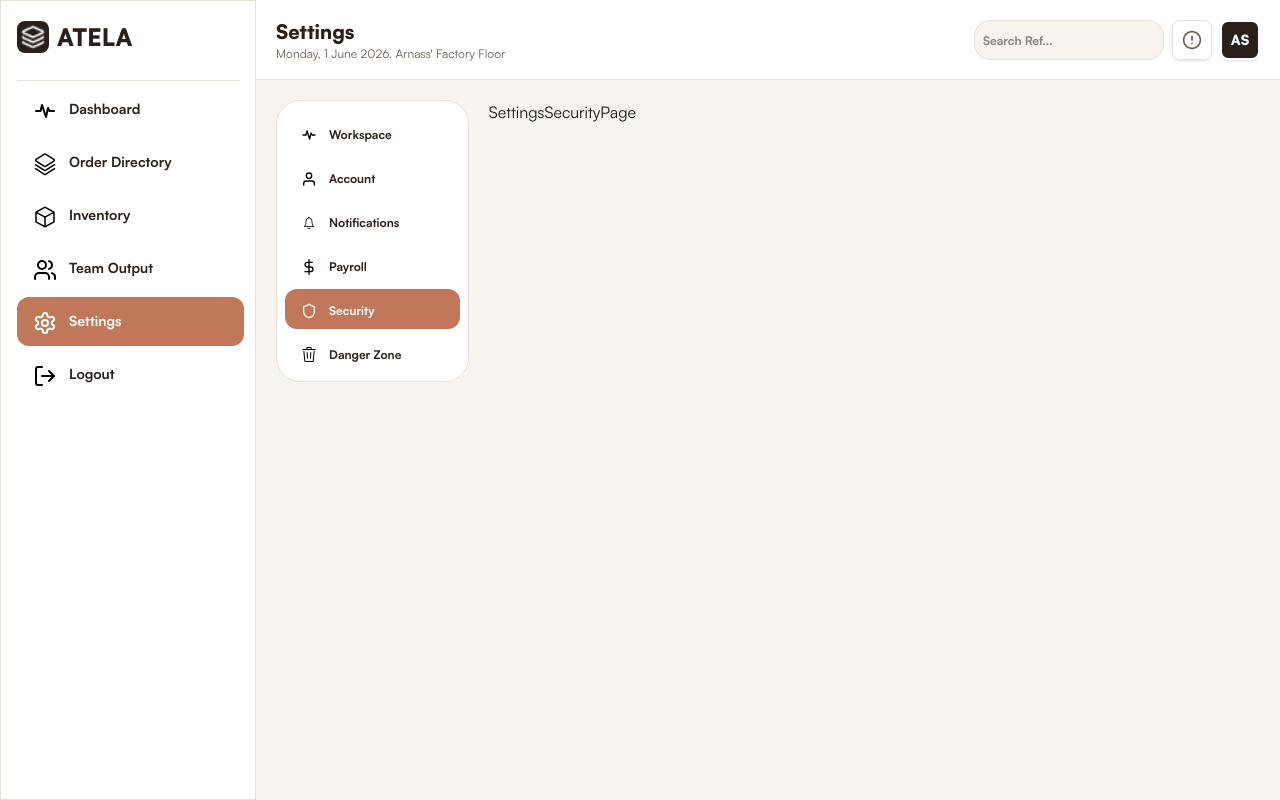
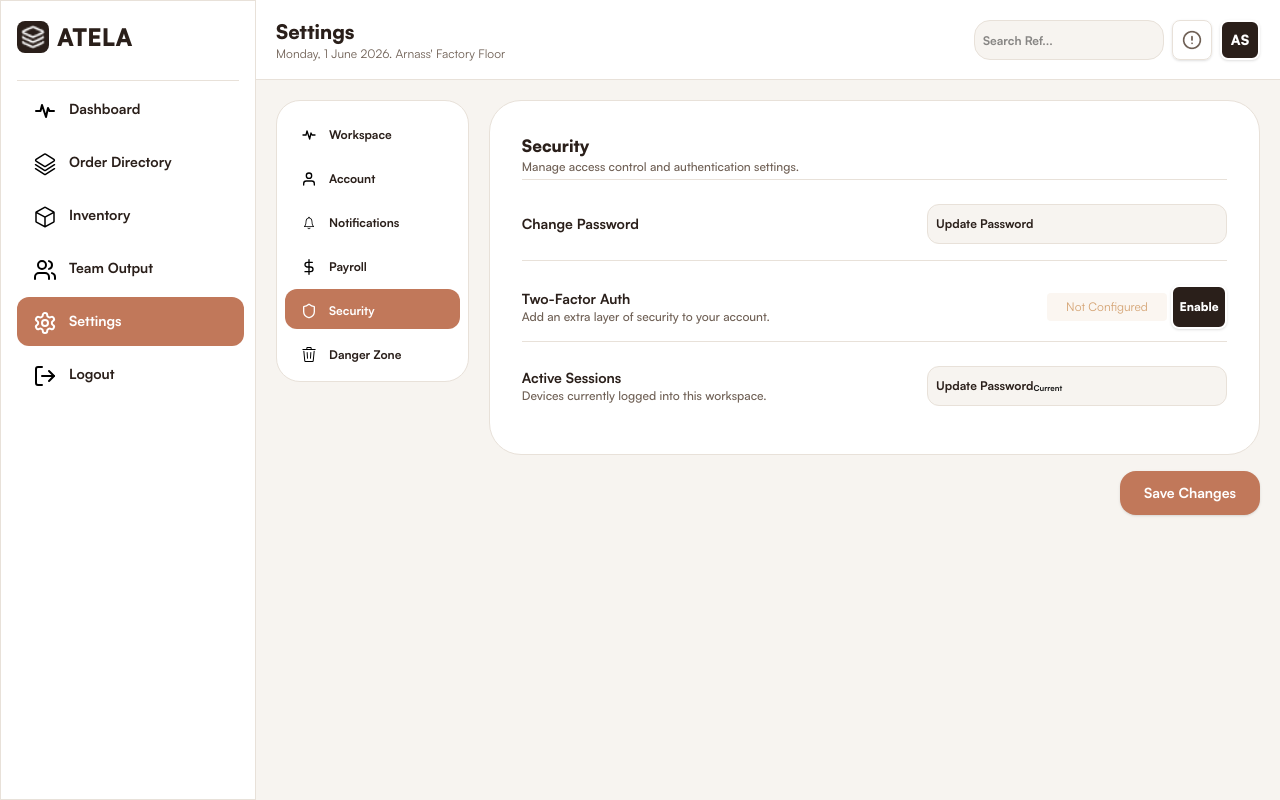
Before and after one commit to samuel-oluwadamisi/atela, a Next.js app: page /admin/settings/security in a window 1280 px wide. Built offline with nearby package versions, Linux system fonts and the light colour scheme.

Commit message:
feat: added navigation buttons for non-tech

```diff
--- a/src/app/(dashboard)/admin/settings/security/page.tsx
+++ b/src/app/(dashboard)/admin/settings/security/page.tsx
@@ -1,8 +1,11 @@
+import SecurityScreen from '@/features/admin/settings/screens/Security'
 import React from 'react'
 
 const SettingsSecurityPage = () => {
   return (
-    <div>SettingsSecurityPage</div>
+    <div>
+      <SecurityScreen />
+    </div>
   )
 }
 
--- a/src/app/(website)/page.tsx
+++ b/src/app/(website)/page.tsx
@@ -1,8 +1,17 @@
+'use client'
+import Button from "@/shared/components/Button"
+import { useRouter } from "next/navigation"
 
 
 const HomePage = () => {
+  const router = useRouter()
   return (
-    <div>ATELA Website</div>
+    <div className="flex flex-col items-center justify-center gap-2 h-screen">
+      <p>Atela Website</p>
+   <button className="bg-[#C1785A] p-2 rounded-md" onClick={()=>router.push('/admin')}>Go to Dashboard</button>
+   <button className="bg-[#C1785A] p-2 rounded-md" onClick={()=>router.push('/login')}>Go to Auth</button>
+
+    </div>
   )
 }
 
--- /dev/null
+++ b/src/features/admin/settings/screens/Security.tsx
@@ -0,0 +1,74 @@
+"use client";
+import Button from "@/shared/components/Button";
+import { useState } from "react";
+
+const SecurityScreen = () => {
+  const [factoryName, setFactoryName] = useState("");
+  return (
+    <>
+      <div className="bg-white border border-[#E8E1D9] rounded-4xl p-8">
+        <p className="font-black text-[17px] text-[#2A1F1A]">Security</p>
+        <p className="font-medium text-xs text-[#6E5F54]">
+          Manage access control and authentication settings.
+        </p>
+
+        <div className="flex items-center justify-between border-t border-[#E8E1D9] mt-1 pt-6 pb-4 ">
+          <div>
+            <p className="font-bold text-sm text-[#2A1F1A]">Change Password</p>
+          </div>
+
+          <div
+            className="flex items-center border-[#E8E1D9] border rounded-xl w-75 p-2 h-10 bg-[#F7F4F0] text-[rgba(42, 31, 26, 0.5)] text-sm font-bold focus:outline-none
+                 placeholder:text-xs placeholder:font-bold focus:outline-none placeholder:text-[rgba(42, 31, 26, 0.5)]"
+          >
+            <p className="text-xs font-bold text-[#2A1F1A] ">Update Password</p>
+          </div>
+        </div>
+
+        <div className="flex items-center justify-between border-t border-[#E8E1D9] pt-4">
+          <div>
+            <p className="font-bold text-sm text-[#2A1F1A]">Two-Factor Auth</p>
+            <p className="font-medium text-xs text-[#6E5F54]">
+              Add an extra layer of security to your account.
+            </p>
+          </div>
+
+          <div className="flex items-center gap-1">
+            <div className="bg-[#D4A3731A] h-7 w-30 flex items-center justify-center rounded-sm"> <p className="text-xs text-[#D4A373]">Not Configured</p> </div>
+            <div className=" mx-auto flex items-center justify-center my-1 md:my-2 border-2 border-[#FFFFFF] bg-[#2A1F1A] rounded-lg shadow-sm w-14 h-11 ">
+              <p className="text-white font-black text-xs">Enable</p>
+            </div>
+          </div>
+        </div>
+
+        <div className="flex items-center justify-between border-t border-[#E8E1D9] mt-1 pt-6 pb-4 ">
+          <div>
+            <p className="font-bold text-sm text-[#2A1F1A]">Active Sessions</p>
+            <p className="font-medium text-xs text-[#6E5F54]">
+              Devices currently logged into this workspace.
+            </p>
+          </div>
+
+          <div
+            className="flex items-center border-[#E8E1D9] border rounded-xl w-75 p-2 h-10 bg-[#F7F4F0] text-[rgba(42, 31, 26, 0.5)] text-sm font-bold focus:outline-none
+                 placeholder:text-xs placeholder:font-bold focus:outline-none placeholder:text-[rgba(42, 31, 26, 0.5)]"
+          >
+            <div className="flex items-center">
+                <p className="text-xs font-bold text-[#2A1F1A] ">Update Password</p>
+                <div><span className="text-[8px]">Current</span></div>
+            </div>
+
+          </div>
+        </div>
+
+
+      </div>
+
+      <div className="text-right mt-4">
+        <Button label="Save Changes" variant="primary" />
+      </div>
+    </>
+  );
+};
+
+export default SecurityScreen;
--- a/src/features/auth/screens/Login.tsx
+++ b/src/features/auth/screens/Login.tsx
@@ -34,7 +34,7 @@ const LoginScreen = () => {
                      <p className='text-[#6E5F54] font-bold text-xs mt-4'>Password/ Pin</p>
                     <input type="password" placeholder='••••••••' className='border-1 border-[#E8E1D999] rounded-xl bg-[#F7F4F0] px-3 py-2.5 w-full mt-2 text-xs font-bold text-black placeholder:text-[rgba(42, 31, 26, 0.5)] placeholder:text-xs placeholder:font-bold focus:outline-none'  />
 
-                    <button className='py-2.5 w-full bg-[#C1785A] mt-6 rounded-3xl text-white'>Access Dashboard</button>
+                    <button onClick={()=> router.push('/admin')} className='py-2.5 w-full bg-[#C1785A] mt-6 rounded-3xl text-white'>Access Dashboard</button>
                 </div>
 
                 <p className='text-[#6E5F54] text-sm text-center mt-4'>Don&apos;t have an account? <span onClick={()=> router.push('/signup')} className='text-[#C1785A] cursor-pointer font-bold'>Create One</span></p>
```
